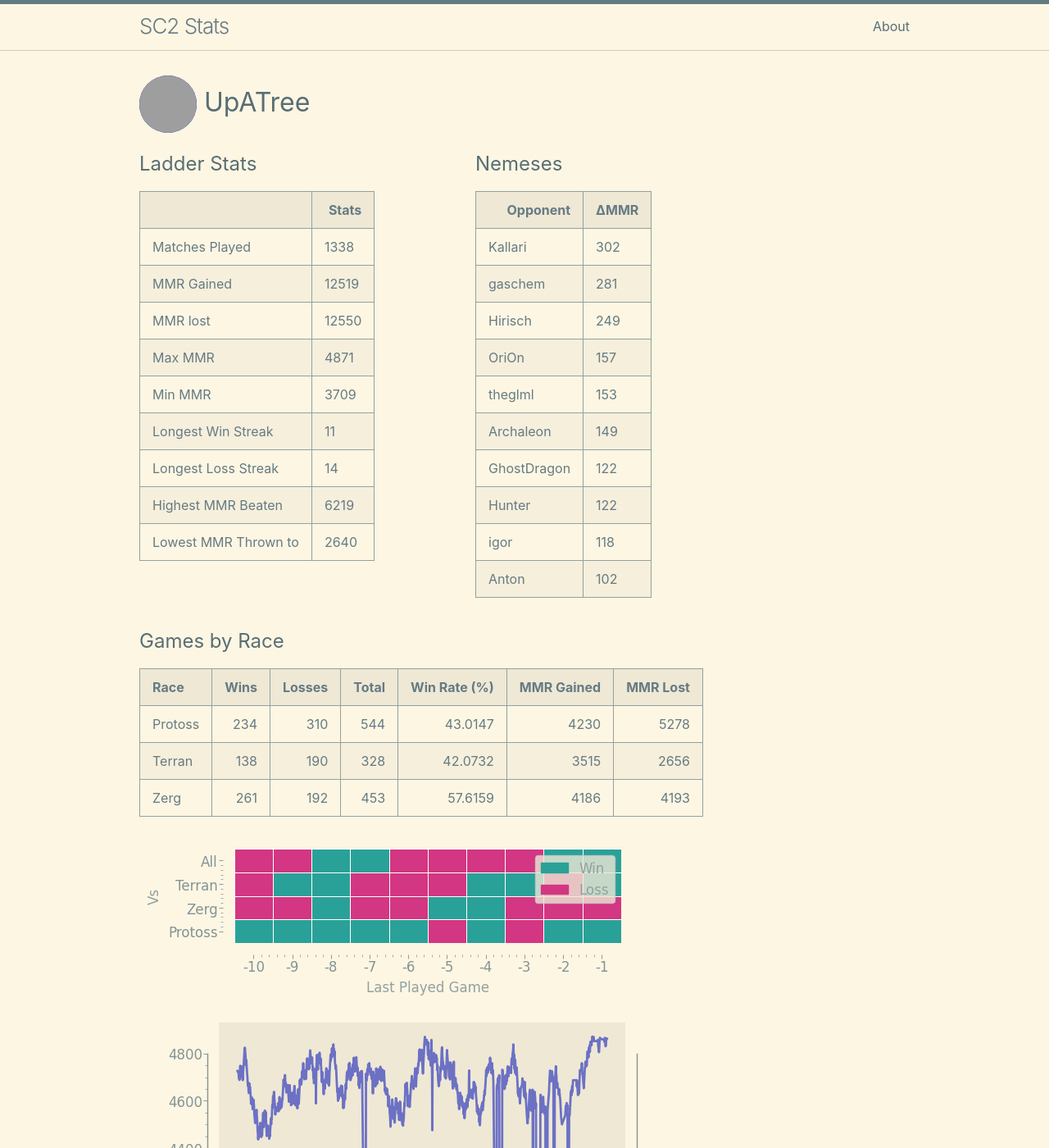
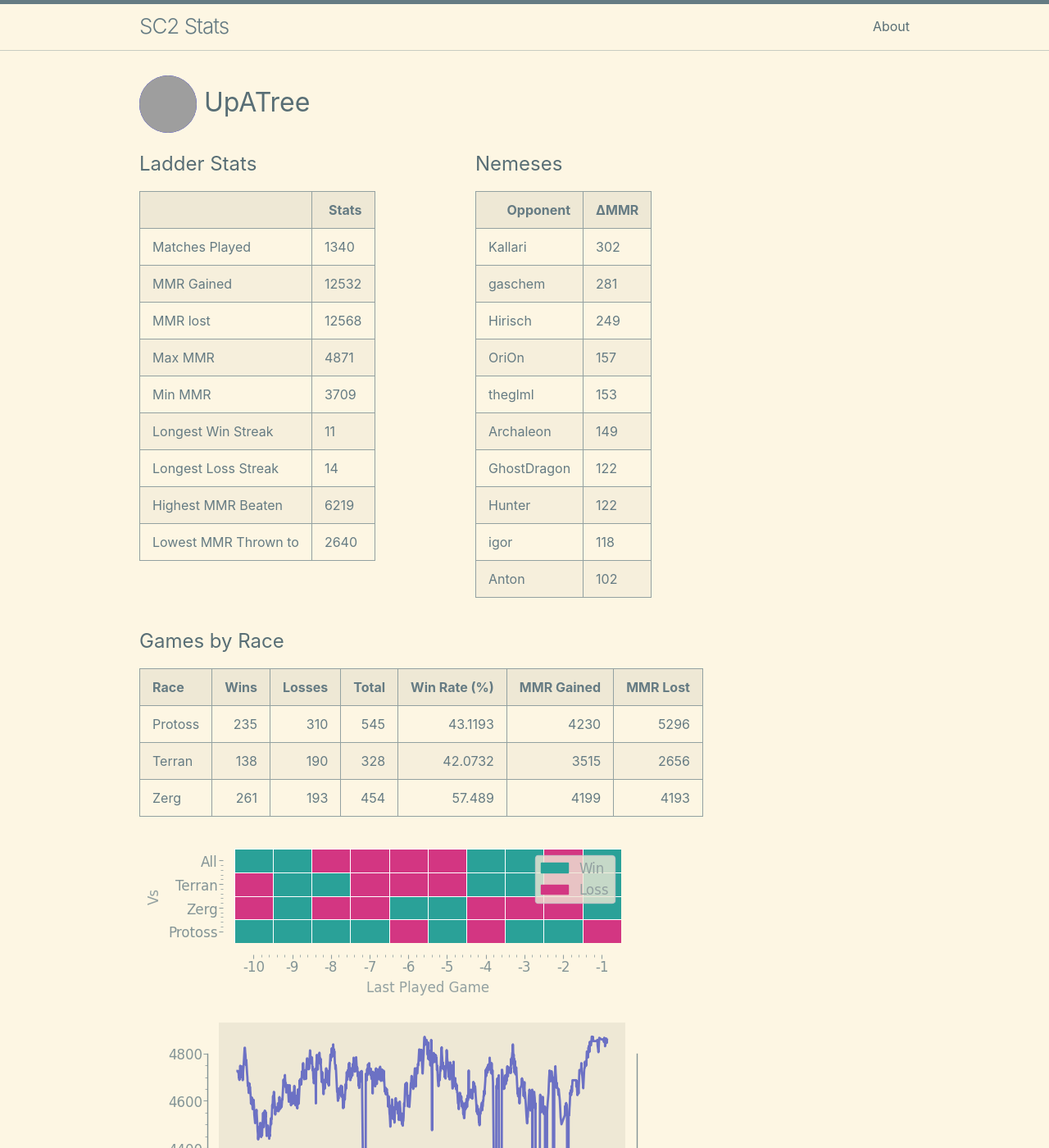
Before and after one commit to kylermurphy/UpATree, a Jekyll site: the page built from docs/index.md, in a window 1280 px wide and 1400 px high. Shown: the whole window at 82% size. Built offline with Jekyll 4.4.1, drawn with Linux system fonts in a browser that asks for light colours; grey boxes are pictures that could not be loaded.

Commit message:
running on push

```diff
--- a/docs/index.md
+++ b/docs/index.md
@@ -18,15 +18,15 @@ layout: home
   <tbody>
     <tr>
       <td>Matches Played</td>
-      <td>1338</td>
+      <td>1340</td>
     </tr>
     <tr>
       <td>MMR Gained</td>
-      <td>12519</td>
+      <td>12532</td>
     </tr>
     <tr>
       <td>MMR lost</td>
-      <td>12550</td>
+      <td>12568</td>
     </tr>
     <tr>
       <td>Max MMR</td>
@@ -114,9 +114,9 @@ layout: home
 
 | Race    |   Wins |   Losses |   Total |   Win Rate (%) |   MMR Gained |   MMR Lost |
 |:--------|-------:|---------:|--------:|---------------:|-------------:|-----------:|
-| Protoss |    234 |      310 |     544 |        43.0147 |         4230 |       5278 |
+| Protoss |    235 |      310 |     545 |        43.1193 |         4230 |       5296 |
 | Terran  |    138 |      190 |     328 |        42.0732 |         3515 |       2656 |
-| Zerg    |    261 |      192 |     453 |        57.6159 |         4186 |       4193 |
+| Zerg    |    261 |      193 |     454 |        57.489  |         4199 |       4193 |
 
 ![Games by Race](./assets/gm_hist.png)
 
--- a/log.txt
+++ b/log.txt
@@ -551,3 +551,4 @@ Writing a log file 2025-03-19 17:21:09.
 Writing a log file 2025-03-19 17:48:00.
 Writing a log file 2025-03-19 18:32:14.
 Writing a log file 2025-03-19 18:52:03.
+Writing a log file 2025-03-19 19:18:39.
```
Also changed, not shown: docs/assets/MMR.png, docs/assets/daily.png, docs/assets/gm_hist.png, docs/assets/r_wrt.png, 1 other file.
